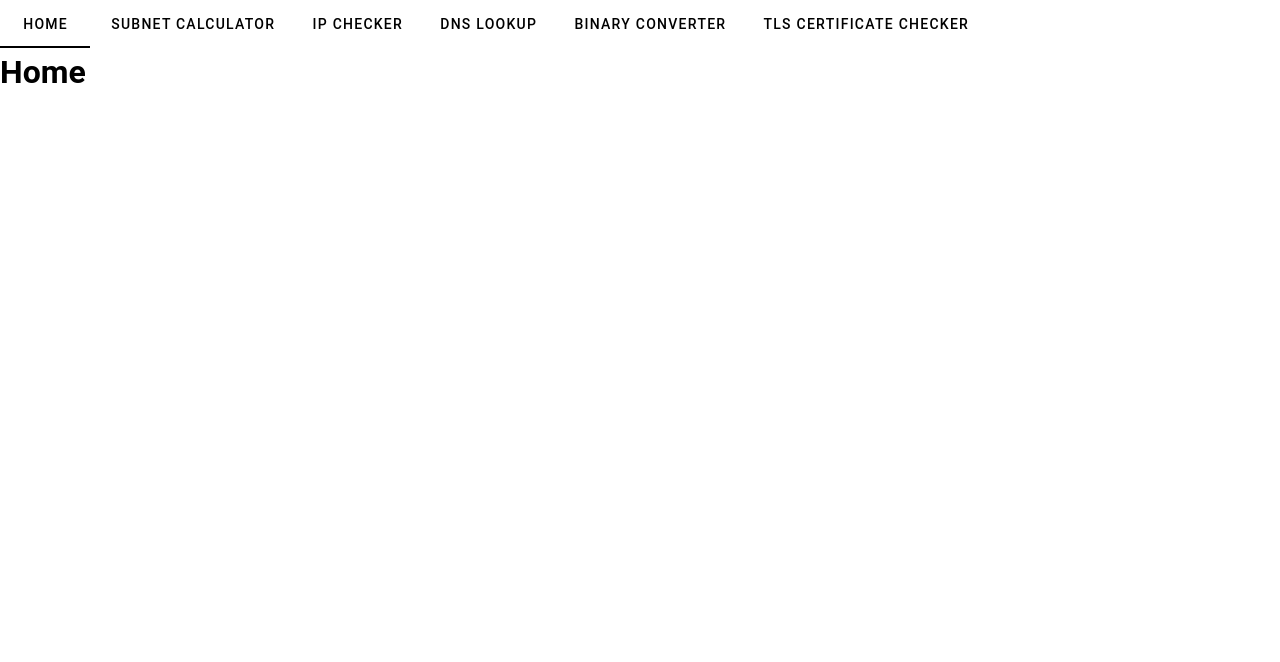
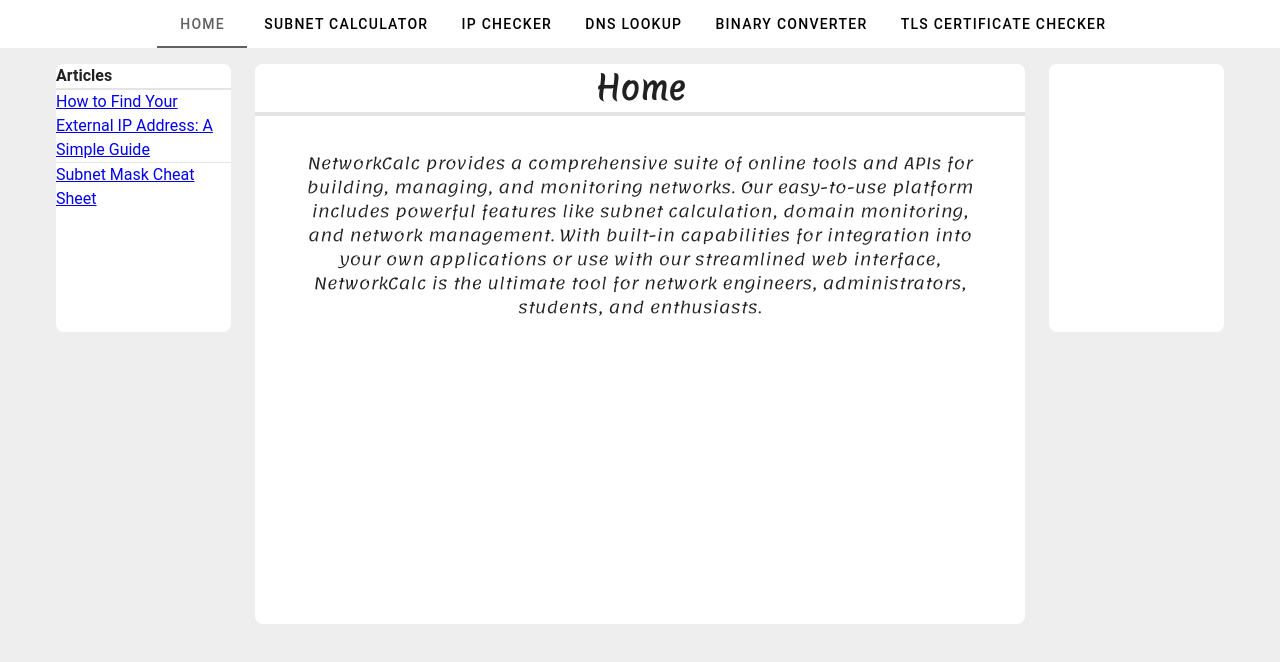
Before and after one commit to AdrianC167/vue-project, a Vue app: page / in a window 1280 px wide. Shown: the top 662 px of the page. Built offline with nearby package versions, Linux system fonts and the light colour scheme.

Commit message:
added more content to pages and also added fonts

```diff
--- a/src/App.vue
+++ b/src/App.vue
@@ -7,32 +7,20 @@ import {ref} from "vue"
 </script>
 
 <template>
-  <v-tabs>
-  <v-tab to="/">Home</v-tab>
-   &nbsp;
-  <v-tab to="/subnet">Subnet Calculator</v-tab>
-  &nbsp;
-  <v-tab to="/IP-checker">IP Checker</v-tab>
-  &nbsp;
-  <v-tab to="/DNS-Lookup">DNS Lookup</v-tab>
-  &nbsp;
-  <v-tab to="/Binary-converter">Binary Converter</v-tab>
-  &nbsp;
-  <v-tab to="/TLS">TLS Certificate Checker</v-tab>
-  </v-tabs>
- <RouterView/>
 
-  <!-- <v-app id="inspire">
+
+  <v-app id="inspire">
     <v-app-bar
       class="px-3"
       color="white"
       flat
       density="compact"
     >
-      <v-avatar
+      <!-- <v-avatar
+        <img href="logo.png>"
         color="grey-darken-1"
         size="32"
-      ></v-avatar>
+      ></v-avatar> -->
 
       <v-spacer></v-spacer>
 
@@ -40,20 +28,22 @@ import {ref} from "vue"
         centered
         color="grey-darken-2"
       >
-        <v-tab
-          v-for="link in links"
-          :key="link"
-        >
-          {{ link }}
-        </v-tab>
+      <v-tab to="/">Home</v-tab>
+      <v-tab to="/subnet">Subnet Calculator</v-tab>
+      <v-tab to="/IP-checker">IP Checker</v-tab>
+      <v-tab to="/DNS-Lookup">DNS Lookup</v-tab>
+      <v-tab to="/Binary-converter">Binary Converter</v-tab>
+      <v-tab to="/TLS">TLS Certificate Checker</v-tab>
+
       </v-tabs>
+
       <v-spacer></v-spacer>
 
-      <v-avatar
+      <!-- <v-avatar
         class="hidden-sm-and-down"
         color="grey-darken-1"
         size="32"
-      ></v-avatar>
+      ></v-avatar> -->
     </v-app-bar>
 
     <v-main class="bg-grey-lighten-3">
@@ -67,7 +57,11 @@ import {ref} from "vue"
               rounded="lg"
               min-height="268"
             >
-
+            <h4>Articles</h4>
+            <v-divider :thickness="2"></v-divider>
+            <a href="https://networkcalc.com/articles/find-your-external-ip">How to Find Your External IP Address: A Simple Guide</a>
+            <v-divider :thickness="1"></v-divider>
+            <a href="https://networkcalc.com/articles/subnet-mask-cheat-sheet">Subnet Mask Cheat Sheet</a>
             </v-sheet>
           </v-col>
 
@@ -79,7 +73,7 @@ import {ref} from "vue"
               min-height="70vh"
               rounded="lg"
             >
-
+              <RouterView/>
             </v-sheet>
           </v-col>
 
@@ -98,21 +92,6 @@ import {ref} from "vue"
       </v-container>
     </v-main>
   </v-app>
- -->
+
 
 </template>
-
-<script>
-  export default {
-    data: () => ({
-      links: [
-        'Home',
-        'Subnet Calculator',
-        'IP Checker',
-        'DNS Lookup',
-        'Binary Converter',
-        'TLS Cert Checker',
-      ],
-    }),
-  }
-</script>
--- a/src/views/Binary.vue
+++ b/src/views/Binary.vue
@@ -4,17 +4,21 @@
 
 <template>
     <div class="Binary">
-
-
         <h1>Binary Converter</h1>
-
-
     </div>
+    <v-divider :thickness="4"></v-divider>
 
 </template>
 
 
 <style>
+@import url('https://fonts.googleapis.com/css2?family=Merienda:wght@300&display=swap');
+
+.Binary {
+    font-family: 'Merienda', cursive;
+    text-align: center;
+
+}
 
 
 </style>
--- a/src/views/DNS.vue
+++ b/src/views/DNS.vue
@@ -4,17 +4,21 @@
 
 <template>
     <div class="DNS">
-
-
         <h1>DNS Lookup</h1>
-
-
     </div>
+    <v-divider :thickness="4"></v-divider>
 
 </template>
 
 
 <style>
+@import url('https://fonts.googleapis.com/css2?family=Merienda:wght@300&display=swap');
+
+.DNS {
+    font-family: 'Merienda', cursive;
+    text-align: center;
+
+}
 
 
 </style>
--- a/src/views/Home.vue
+++ b/src/views/Home.vue
@@ -1,10 +1,29 @@
 <template>
     <div class="home">
+        <h1>Home</h1>
+    </div>
+    <v-divider :thickness="4"></v-divider>
+    <p id="p">NetworkCalc provides a comprehensive suite of online tools and APIs for building, managing, and monitoring networks. Our easy-to-use platform includes powerful features like subnet calculation, domain monitoring, and network management. With built-in capabilities for integration into your own applications or use with our streamlined web interface, NetworkCalc is the ultimate tool for network engineers, administrators, students, and enthusiasts.</p>
+</template>
+
+<style>
+@import url('https://fonts.googleapis.com/css2?family=Merienda:wght@300&display=swap');
+@import url('https://fonts.googleapis.com/css2?family=Lemonada:wght@300&display=swap');
+
+.home {
+    font-family: 'Merienda', cursive;
+    text-align: center;
+
+}
+
+#p {
+    font-family: 'Lemonada', cursive;
+    text-align: center;
+    padding-left: 40px;
+    padding-right: 40px;
+    padding-top: 35px;
+
+}
 
 
-        <h1>Home</h1>
-
-
-    </div>
-
-</template>
+</style>
--- a/src/views/IP.vue
+++ b/src/views/IP.vue
@@ -4,17 +4,24 @@
 
 <template>
     <div class="IP">
+        <h1>IP Checker</h1>
+    </div>
+    <v-divider :thickness="4"></v-divider>
 
 
-        <h1>IP Checker</h1>
-
-
-    </div>
 
 </template>
 
 
 <style>
+@import url('https://fonts.googleapis.com/css2?family=Merienda:wght@300&display=swap');
+
+.IP {
+    font-family: 'Merienda', cursive;
+    text-align: center;
+
+}
+
 
 
 </style>
--- a/src/views/TLS.vue
+++ b/src/views/TLS.vue
@@ -4,17 +4,21 @@
 
 <template>
     <div class="TLS">
-
-
         <h1>TLS Certificate Checker</h1>
-
-
     </div>
+    <v-divider :thickness="4"></v-divider>
 
 </template>
 
 
 <style>
+@import url('https://fonts.googleapis.com/css2?family=Merienda:wght@300&display=swap');
+
+.TLS {
+    font-family: 'Merienda', cursive;
+    text-align: center;
+
+}
 
 
 </style>
--- a/src/views/subnet.vue
+++ b/src/views/subnet.vue
@@ -1,10 +1,20 @@
 <template>
     <div class="Subnet">
+        <h1>Subnet Calculator</h1>
+    </div>
+    <v-divider :thickness="4"></v-divider>
+
+</template>
 
 
-        <h1>Subnet Calculator</h1>
+<style>
+@import url('https://fonts.googleapis.com/css2?family=Merienda:wght@300&display=swap');
+
+.Subnet {
+    font-family: 'Merienda', cursive;
+    text-align: center;
+
+}
 
 
-    </div>
-
-</template>
+</style>
```
Also changed, not shown: src/assets/logo.png (added).
